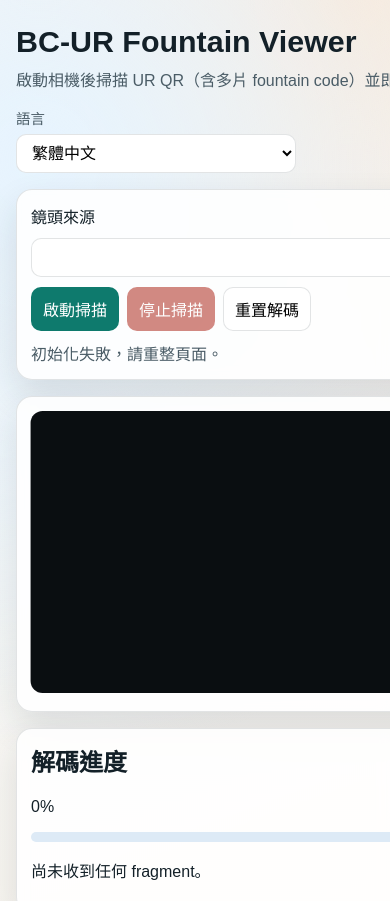
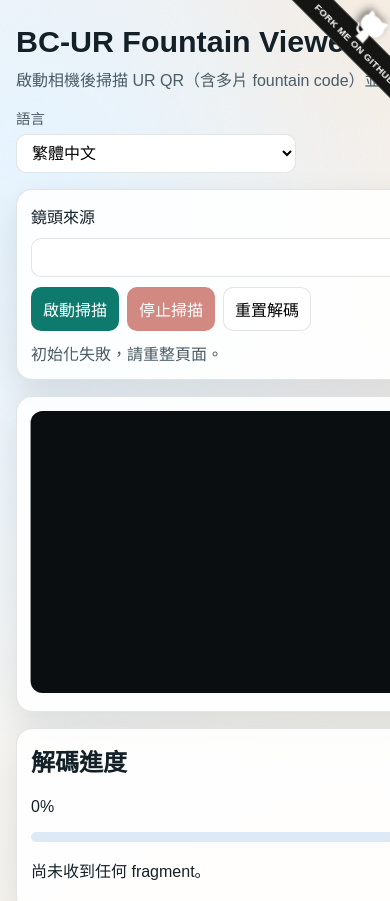
Before and after one commit to allenyllee/bc-ur-viewer, a website built with Vite: page index.html in a window 390 px wide. Shown: the top 901 px of the page. Built offline with nearby package versions, Linux system fonts and the light colour scheme.

Commit message:
ui: add github fork ribbon with octocat and tune styling

```diff
--- a/index.html
+++ b/index.html
@@ -79,6 +79,28 @@
         </section>
       </section>
     </main>
+    <a
+      class="github-ribbon"
+      href="https://github.com/allenyllee/bc-ur-viewer"
+      target="_blank"
+      rel="noopener noreferrer"
+      data-i18n-title="controls.github"
+      data-i18n-aria-label="controls.github"
+      title="GitHub Repository"
+      aria-label="GitHub Repository"
+    >
+      <svg viewBox="0 0 250 250" aria-hidden="true" class="github-ribbon-octocat">
+        <path
+          class="octo-arm"
+          d="M128.3,109.0 C113.8,99.7 119.0,89.6 119.0,89.6 C122.0,82.7 120.5,78.6 120.5,78.6 C119.2,72.0 123.4,76.3 123.4,76.3 C127.3,80.9 125.5,87.3 125.5,87.3 C122.9,97.6 130.6,101.9 134.4,103.2"
+        />
+        <path
+          class="octo-body"
+          d="M115.0,115.0 C114.9,115.1 118.7,116.5 119.8,115.4 L133.7,101.6 C136.9,99.2 139.9,98.4 142.2,98.6 C133.8,88.0 127.5,74.4 143.8,58.0 C148.5,53.4 154.0,51.2 159.7,51.0 C160.3,49.4 163.2,43.6 171.4,40.1 C171.4,40.1 176.1,42.5 178.8,56.2 C183.1,58.6 187.2,61.8 190.9,65.4 C194.5,69.0 197.7,73.2 200.1,77.6 C213.8,80.2 216.3,84.9 216.3,84.9 C212.7,93.1 206.9,96.0 205.4,96.6 C205.1,102.4 203.0,107.8 198.3,112.5 C181.9,128.9 168.3,122.5 157.7,114.1 C157.9,116.9 156.7,120.9 152.7,124.9 L141.0,136.5 C139.8,137.7 141.6,141.9 141.8,141.8 Z"
+        />
+      </svg>
+      <span class="github-ribbon-label" data-i18n="controls.forkRibbon">Fork me on GitHub</span>
+    </a>
     <div id="overlayBackdrop" class="overlay-backdrop hidden"></div>
   </body>
 </html>
--- a/src/main.js
+++ b/src/main.js
@@ -47,6 +47,8 @@
     'hero.subtitle': '啟動相機後掃描 UR QR（含多片 fountain code）並即時解析。',
     'controls.camera': '鏡頭來源',
     'controls.language': '語言',
+    'controls.github': 'GitHub 專案',
+    'controls.forkRibbon': 'Fork me on GitHub',
     'controls.start': '啟動掃描',
     'controls.stop': '停止掃描',
     'controls.reset': '重置解碼',
@@ -111,6 +113,8 @@
     'hero.subtitle': 'Scan UR QR (including fountain fragments) with your camera and decode instantly.',
     'controls.camera': 'Camera Source',
     'controls.language': 'Language',
+    'controls.github': 'GitHub Repository',
+    'controls.forkRibbon': 'Fork me on GitHub',
     'controls.start': 'Start Scan',
     'controls.stop': 'Stop Scan',
     'controls.reset': 'Reset Decoder',
@@ -188,6 +192,16 @@
     const key = node.getAttribute('data-i18n');
     if (!key) return;
     node.textContent = t(key);
+  });
+  document.querySelectorAll('[data-i18n-title]').forEach((node) => {
+    const key = node.getAttribute('data-i18n-title');
+    if (!key) return;
+    node.setAttribute('title', t(key));
+  });
+  document.querySelectorAll('[data-i18n-aria-label]').forEach((node) => {
+    const key = node.getAttribute('data-i18n-aria-label');
+    if (!key) return;
+    node.setAttribute('aria-label', t(key));
   });
   if (!urDecoder) {
     el.partStats.textContent = t('progress.none');
--- a/src/style.css
+++ b/src/style.css
@@ -63,6 +63,81 @@
 .hero-tools label {
   font-size: 0.9rem;
   color: var(--muted);
+}
+
+.github-ribbon {
+  position: fixed;
+  top: 34px;
+  right: -52px;
+  width: 200px;
+  padding: 10px 0 7px;
+  z-index: 95;
+  color: #fff;
+  background: #151513;
+  text-align: center;
+  font-size: 0.72rem;
+  font-weight: 700;
+  letter-spacing: 0.03em;
+  border: 1px solid rgba(255, 255, 255, 0.22);
+  box-shadow: none;
+  text-decoration: none;
+  text-transform: uppercase;
+  white-space: nowrap;
+  transform: rotate(45deg);
+  transform-origin: center;
+  overflow: visible;
+}
+
+.github-ribbon:hover {
+  background: #2b2b2b;
+}
+
+.github-ribbon-label {
+  display: block;
+}
+
+.github-ribbon-octocat {
+  position: absolute;
+  left: 66%;
+  top: -11%;
+  transform-origin: 50% 100%;
+  transform: translate(-50%, -50%) rotate(-46deg);
+  width: 98px;
+  height: 98px;
+  overflow: visible;
+  pointer-events: none;
+  filter: drop-shadow(-2px -3px 4px rgba(0, 0, 0, 0.55));
+}
+
+.github-ribbon-octocat .octo-body,
+.github-ribbon-octocat .octo-arm {
+  fill: #fff;
+}
+
+.github-ribbon-octocat .octo-arm {
+  transform-origin: 130px 106px;
+  transform-box: view-box;
+  animation: octo-wave 1.8s ease-in-out infinite;
+}
+
+@keyframes octo-wave {
+  0%,
+  100% {
+    transform: rotate(0deg);
+  }
+  20%,
+  60% {
+    transform: rotate(-24deg);
+  }
+  40%,
+  80% {
+    transform: rotate(10deg);
+  }
+}
+
+.github-ribbon:focus-visible {
+  outline: 2px solid var(--accent-2);
+  outline-offset: 2px;
 }
 
 .card {
@@ -277,6 +352,20 @@
 }
 
 @media (max-width: 720px) {
+  .github-ribbon {
+    top: 28px;
+    right: -60px;
+    width: 188px;
+    font-size: 0.62rem;
+  }
+
+  .github-ribbon-octocat {
+    left: 65%;
+    top: -10%;
+    width: 82px;
+    height: 82px;
+  }
+
   .hero {
     flex-direction: column;
   }
```
Also changed, not shown: package.json (line endings or trailing spaces), 1 other file.
